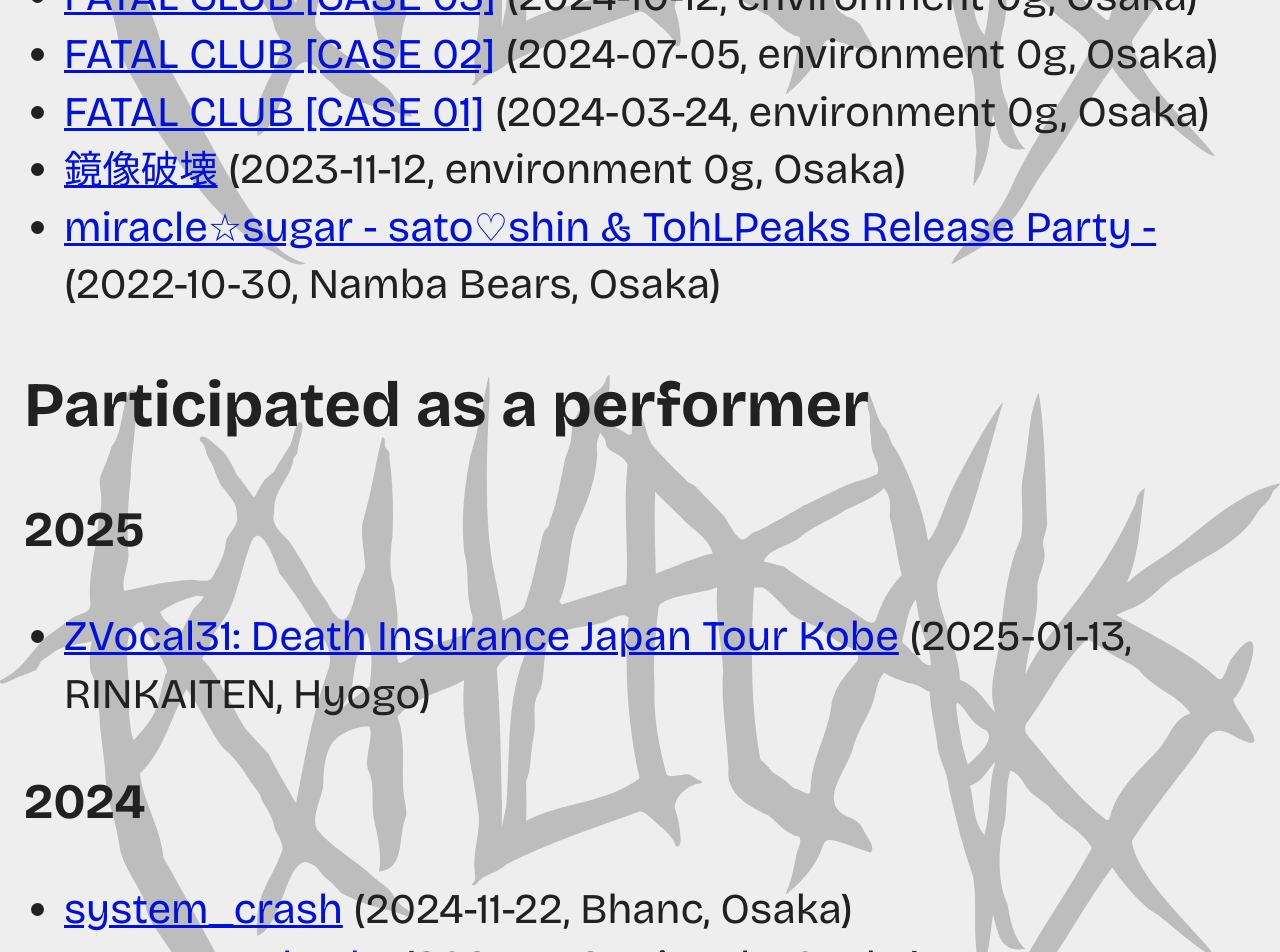
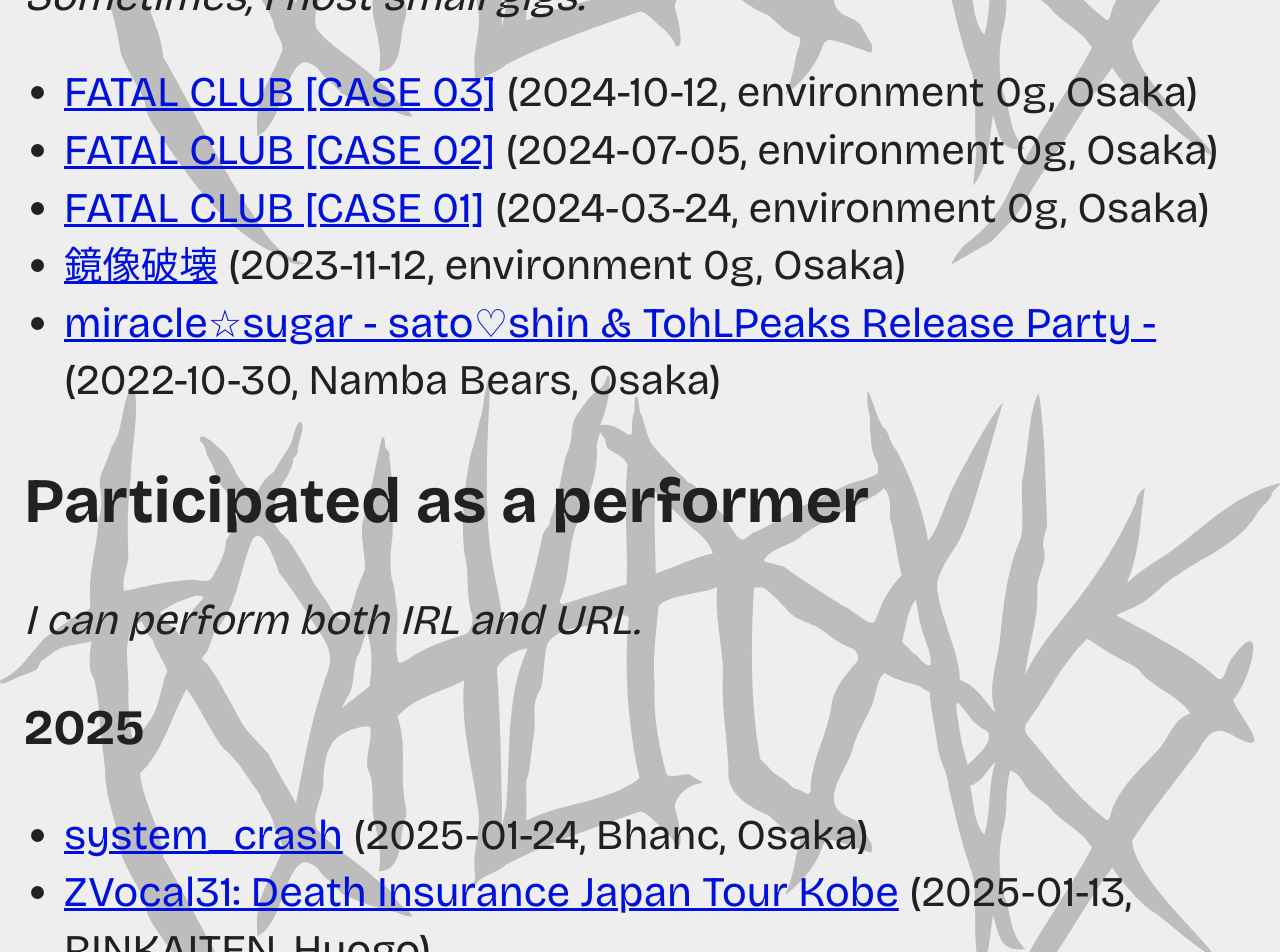
Before and after one commit to peaks-and-valleys/tlp, a SvelteKit app: page /past-shows in a window 1280 px wide. Shown: the part 480-1432 px from the top of the page. Built offline with nearby package versions, Linux system fonts and the light colour scheme.

Commit message:
feat(past-shows): enhance past shows page with additional details and formatting
Add emphasis to hosting gigs and performing capabilities.
Change date formatting to use <time> tags for better semantic structure.
Include a new performance entry for "system_crash" in 2025.

```diff
--- a/src/routes/(articles)/past-shows/+page.svelte
+++ b/src/routes/(articles)/past-shows/+page.svelte
@@ -12,38 +12,45 @@
 	<article>
 		<h1>Past shows</h1>
 		<h2>Hosted by me</h2>
+		<em>Sometimes, I host small gigs.</em>
 		<ul>
 			<li>
 				<a href="https://ra.co/events/2007523" target="_blank">FATAL CLUB [CASE 03]</a>
-				(2024-10-12, environment 0g, Osaka)
+				(<time>2024-10-12</time>, environment 0g, Osaka)
 			</li>
 			<li>
 				<a href="https://ra.co/events/1946633" target="_blank">FATAL CLUB [CASE 02]</a>
-				(2024-07-05, environment 0g, Osaka)
+				(<time>2024-07-05</time>, environment 0g, Osaka)
 			</li>
 			<li>
 				<a href="https://ra.co/events/1876303" target="_blank">FATAL CLUB [CASE 01]</a>
-				(2024-03-24, environment 0g, Osaka)
+				(<time>2024-03-24</time>, environment 0g, Osaka)
 			</li>
 			<li>
 				<a href="https://www.instagram.com/li/CxabBk0SQfQ/" target="_blank">鏡像破壊</a>
-				(2023-11-12, environment 0g, Osaka)
+				(<time>2023-11-12</time>, environment 0g, Osaka)
 			</li>
 			<li>
 				<a href="https://twitter.com/tohlpeaks/status/1570381932365434880" target="_blank"
 					>miracle☆sugar - sato♡shin & TohLPeaks Release Party -</a
 				>
-				(2022-10-30, Namba Bears, Osaka)
+				(<time>2022-10-30</time>, Namba Bears, Osaka)
 			</li>
 		</ul>
 		<h2>Participated as a performer</h2>
+		<em>I can perform both IRL and URL.</em>
 		<h3>2025</h3>
 		<ul>
+			<li>
+				<a href="https://x.com/ruehaduki/status/1880249440126337279" target="_blank">system_crash</a
+				>
+				(<time>2025-01-24</time>, Bhanc, Osaka)
+			</li>
 			<li>
 				<a href="https://www.instagram.com/li/DDrVkO_S79x/" target="_blank"
 					>ZVocal31: Death Insurance Japan Tour Kobe</a
 				>
-				(2025-01-13, RINKAITEN, Hyogo)
+				(<time>2025-01-13</time>, RINKAITEN, Hyogo)
 			</li>
 		</ul>
 		<h3>2024</h3>
```
